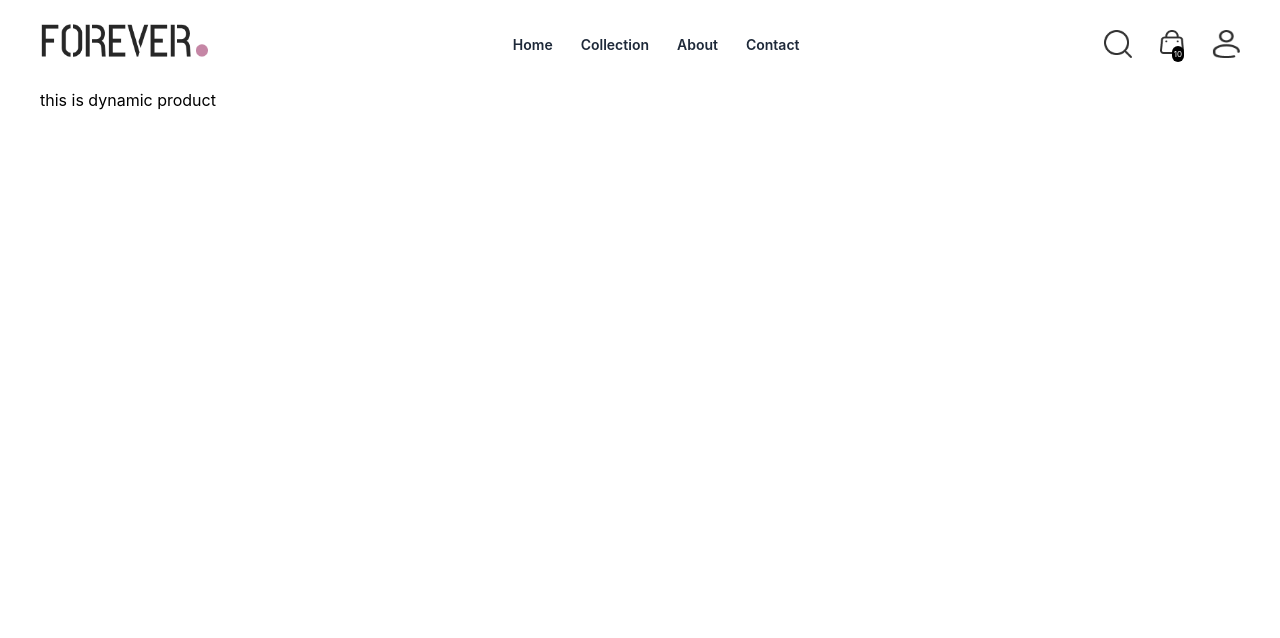
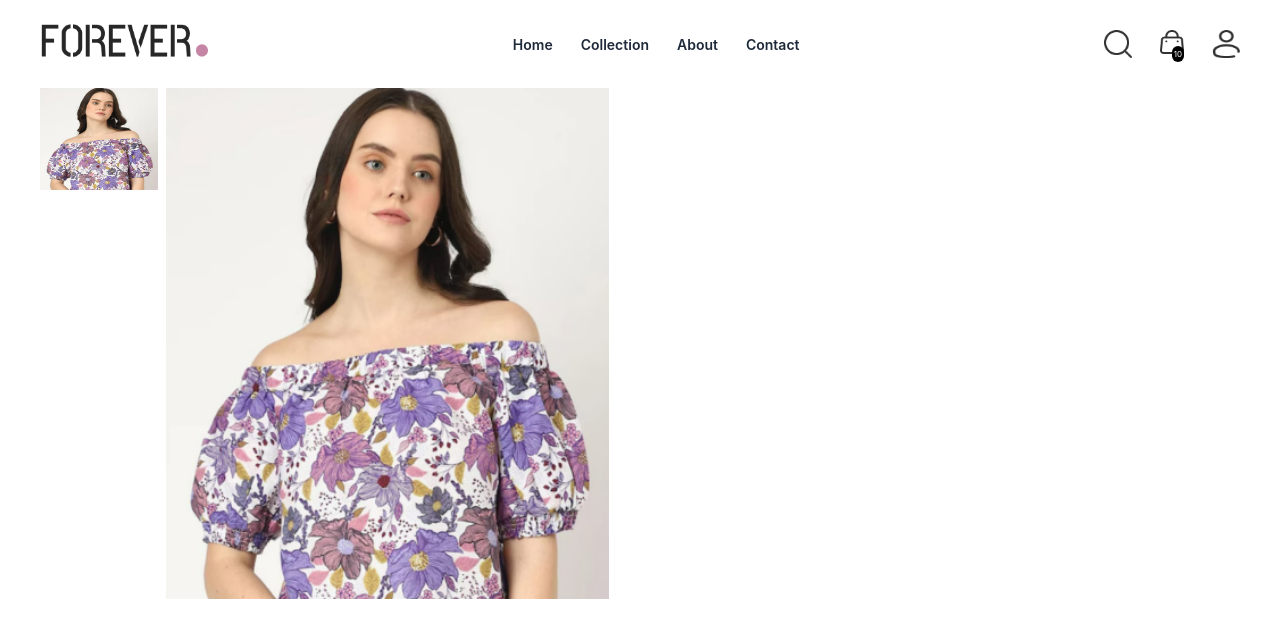
Before and after one commit to devjihad/React-ecommerce-app, a React (Vite) app: page /product/aaaaa in a window 1280 px wide. Shown: the top 638 px of the page. Built offline with nearby package versions, Linux system fonts and the light colour scheme; a web font is replaced by a local one.

Commit message:
dynamic pruduct running

```diff
--- a/src/Component/Home/Productdetails.jsx
+++ b/src/Component/Home/Productdetails.jsx
@@ -1,14 +1,60 @@
-import React from 'react';
+import React, { useContext, useEffect, useState } from 'react';
 import { useParams } from 'react-router-dom';
+import { Data } from '../Contaxt/Contaxt';
 
 const Productdetails = () => {
+    const {products } = useContext(Data)
     const {id} = useParams()
-    console.log(id)
-    return (
-        <div>
-            <h2>this is dynamic product</h2>
+    const [productdetails, setprodductdetails] =useState( false)
+    const [showimage, setshowimage] =useState('')
+    console.log(productdetails)
+
+    const showdata =async () =>{
+        {
+            products.map((item)=>{
+                if(item._id === id){
+                    setprodductdetails(item)
+                    setshowimage(item.image[0])
+                    return null
+                }
+            })
+        }
+    }
+
+
+    useEffect(()=>{
+        showdata()
+    }, [id, products])
+
+
+    return productdetails ? (
+        <div className='container flex gap-5'>
+            <div className='w-1/2 flex gap-2'>
+                <div className='w-1/5'>
+
+                    {
+                         productdetails.image.map((index, item )=>(
+                            <img src={index} key={item} alt="" className='w-full h-1/5 mb-2 ' onClick={()=>setshowimage(index)}/>
+                        ))
+                    }
+                </div>
+                <div className='w-3/4 '>
+                    <img src={showimage} alt=""  className='w-full h-auto '/>
+                </div>
+
+
+            </div>
+
+
+
+
+
+
+            <div className='w-1/2'>
+
+            </div>
         </div>
-    );
+    ): null
 };
 
 export default Productdetails;
```
